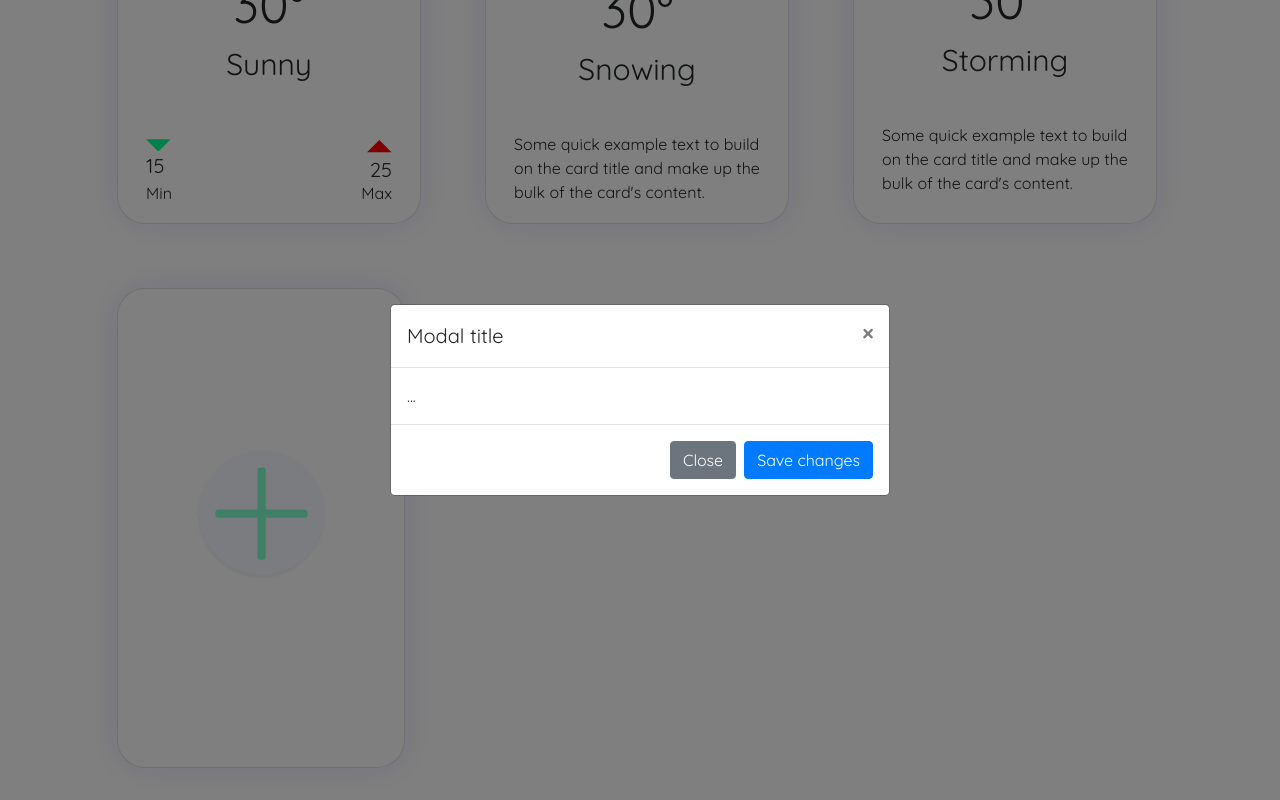
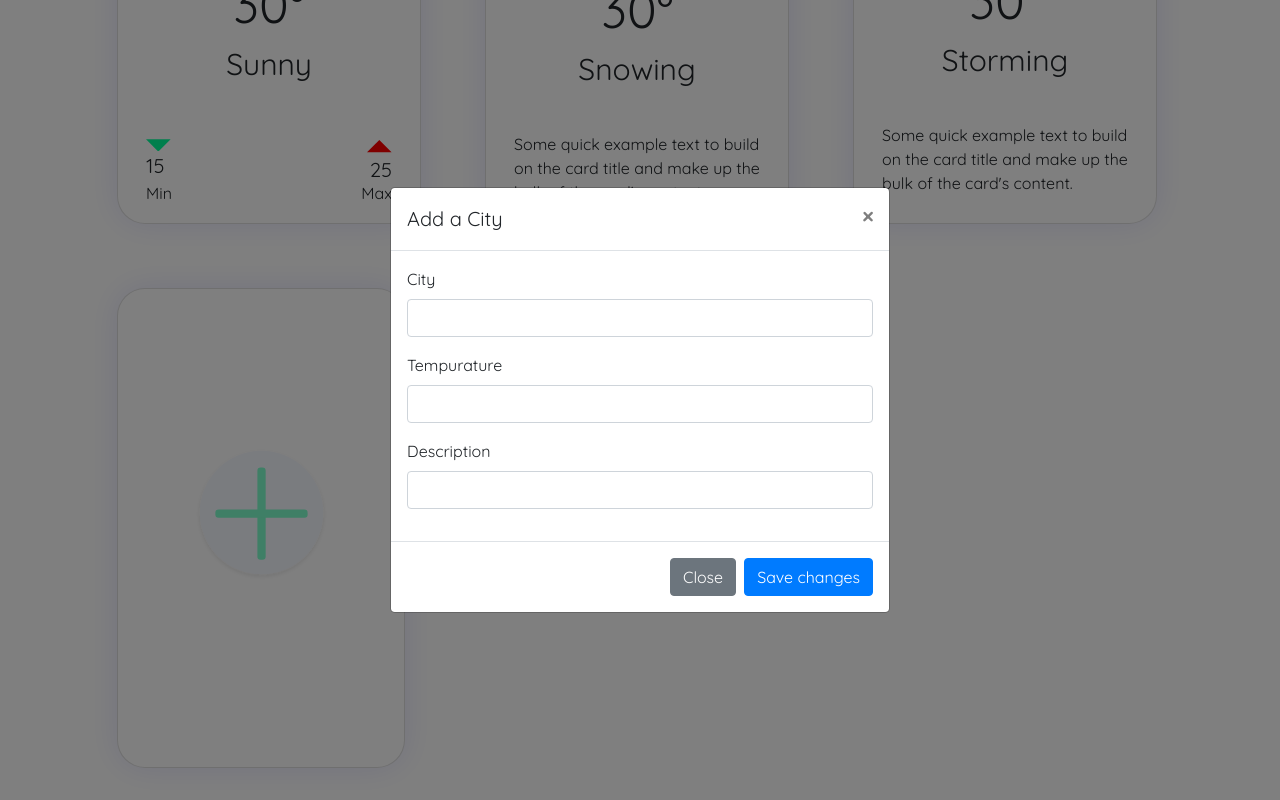
Before and after one commit to natr0n/WeatherApp, an Angular app in the folder WeatherApp/: page / in a window 1280 px wide. Both pictures are taken after a click on the element 261 px from the left and 880 px from the top of the page. Shown: the part 352-1152 px from the top of the page. Built offline with nearby package versions, Linux system fonts and the light colour scheme.

Commit message:
form section

```diff
--- a/WeatherApp/src/app/app.module.ts
+++ b/WeatherApp/src/app/app.module.ts
@@ -7,6 +7,7 @@ import { HomeComponent } from './home/home.component';
 import { WeatherCardComponent } from './cards/weather-card/weather-card.component';
 import { AddCardComponent } from './cards/add-card/add-card.component';
 import { DetailsComponent } from './cards/details/details.component';
+import { AddFormComponent } from './cards/add-card/add-form/add-form.component';
 
 @NgModule({
   declarations: [
@@ -14,7 +15,8 @@ import { DetailsComponent } from './cards/details/details.component';
     HomeComponent,
     WeatherCardComponent,
     AddCardComponent,
-    DetailsComponent
+    DetailsComponent,
+    AddFormComponent
   ],
   imports: [
     BrowserModule,
--- a/WeatherApp/src/app/cards/add-card/add-card.component.html
+++ b/WeatherApp/src/app/cards/add-card/add-card.component.html
@@ -30,14 +30,16 @@
   <div class="modal-dialog modal-dialog-centered" role="document">
     <div class="modal-content">
       <div class="modal-header">
-        <h5 class="modal-title" id="exampleModalLongTitle">Modal title</h5>
+        <h5 class="modal-title" id="exampleModalLongTitle">Add a City</h5>
         <button type="button" class="close" data-dismiss="modal" aria-label="Close">
           <span aria-hidden="true">&times;</span>
         </button>
       </div>
       <div class="modal-body">
-        ...
+        <!-- add the form component here -->
+        <app-add-form></app-add-form>
       </div>
+
       <div class="modal-footer">
         <button type="button" class="btn btn-secondary" data-dismiss="modal">Close</button>
         <button type="button" class="btn btn-primary">Save changes</button>
--- /dev/null
+++ b/WeatherApp/src/app/cards/add-card/add-form/add-form.component.html
@@ -0,0 +1,56 @@
+
+<div class="panel panel-default">
+    <div class="panel-body">
+
+      <form>
+        <div class="row">
+
+          <div class="col-sm-12 form-group">
+            <label for="name">City</label>
+            <input
+              type="text"
+              id="name"
+              class="form-control"
+              size="120"
+              max="120"
+              name="name"
+              required
+              #name>
+          </div>
+
+          <div class="col-sm-12 form-group">
+            <label for="description">Tempurature</label>
+            <input
+              type="text"
+              id="description"
+              class="form-control"
+              size="120"
+              max="255"
+              name="description"
+              #description>
+          </div>
+
+          <div class="col-sm-12 form-group">
+            <label for="documentUrl">Description</label>
+            <input
+              type="text"
+              id="documentUrl"
+              class="form-control"
+              size="150"
+              max="255"
+              name="documentUrl"
+              required
+              #documentUrl>
+          </div>
+
+
+        </div>
+
+        <!-- <div *ngIf="!f.valid" class="alert alert-danger">
+          The Document title and URL are required fields
+        </div> -->
+
+      </form>
+
+    </div>
+  </div>
--- /dev/null
+++ b/WeatherApp/src/app/cards/add-card/add-form/add-form.component.ts
@@ -0,0 +1,15 @@
+import { Component, OnInit } from '@angular/core';
+
+@Component({
+  selector: 'app-add-form',
+  templateUrl: './add-form.component.html',
+  styleUrls: ['./add-form.component.css']
+})
+export class AddFormComponent implements OnInit {
+
+  constructor() { }
+
+  ngOnInit() {
+  }
+
+}
```
Also changed, not shown: WeatherApp/src/app/cards/add-card/add-form/add-form.component.css (added).
